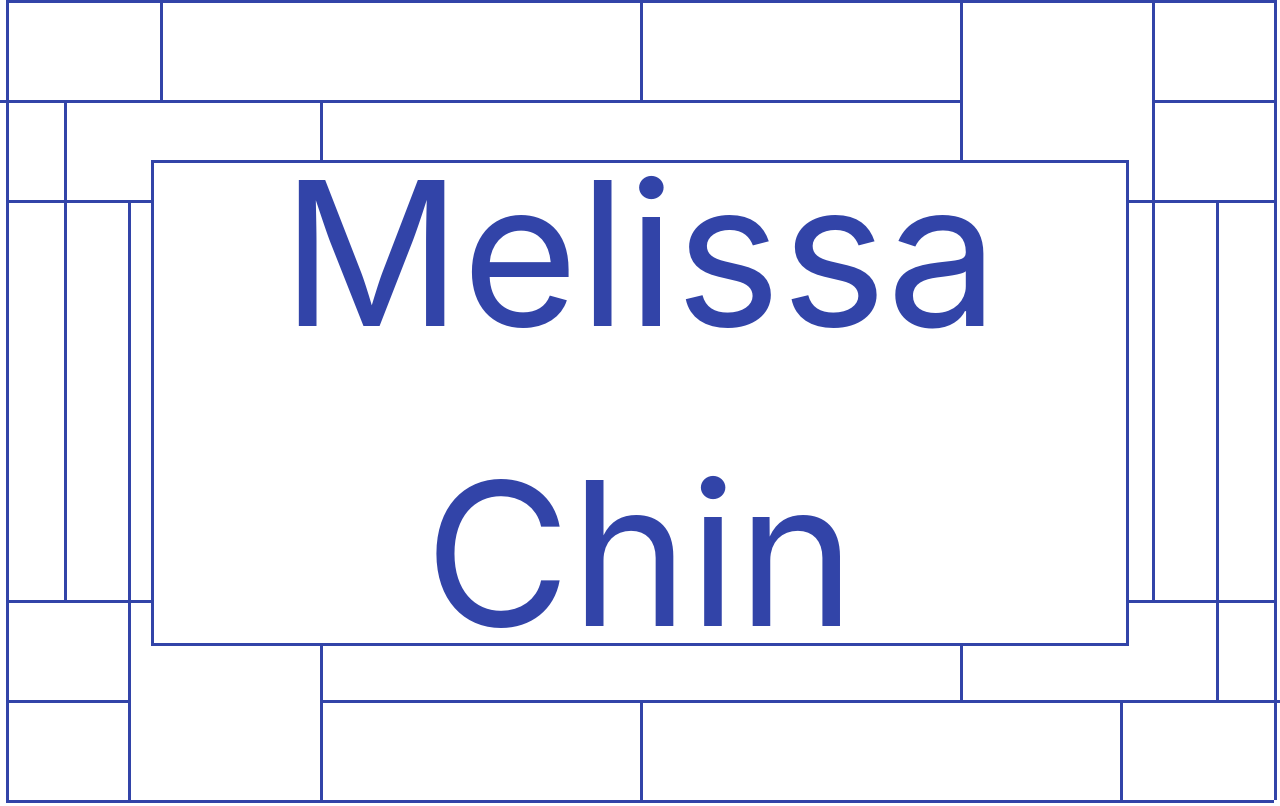
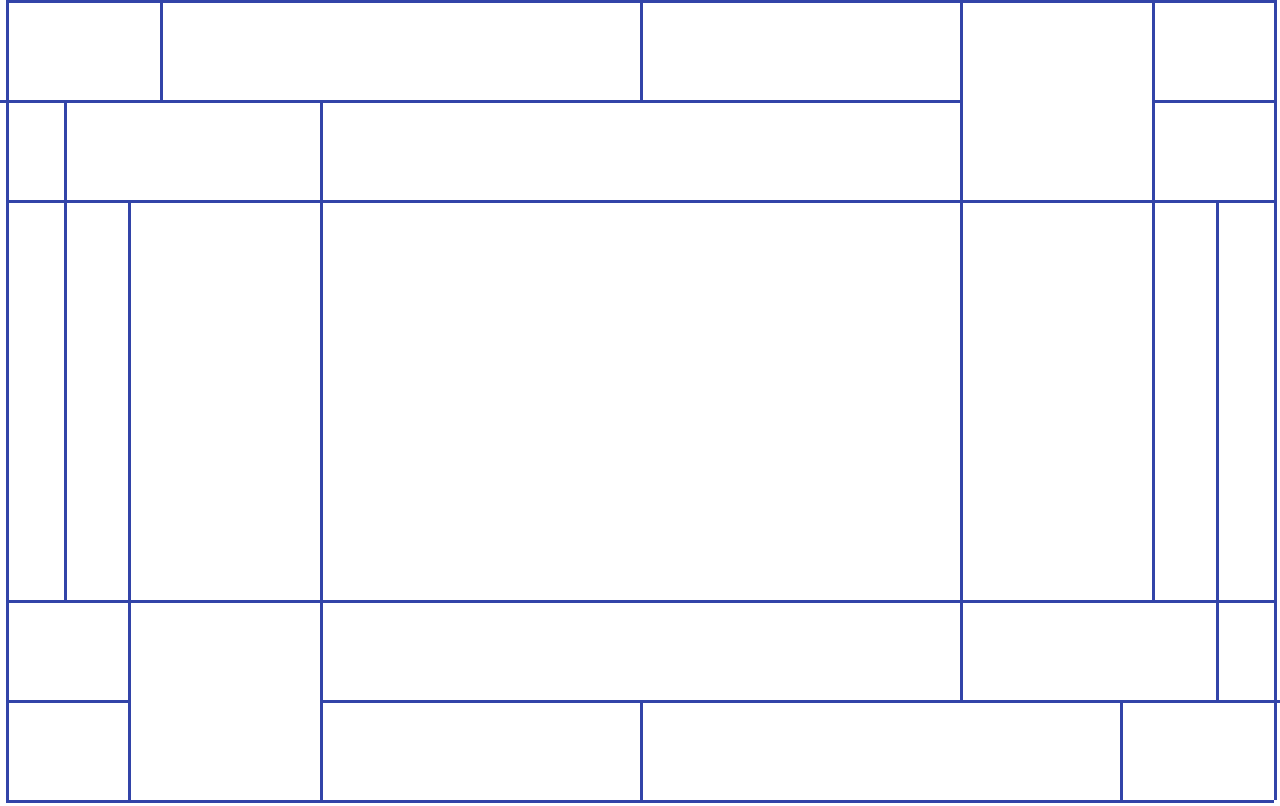
Before and after one commit to mjchin1/WebPageSamples, a React (Vite) app in the folder client/: page /maze in a window 1280 px wide. Built offline with nearby package versions, Linux system fonts and the light colour scheme; a web font is replaced by a local one.

Commit message:
expermenting with title div placement

```diff
--- a/client/src/Components/Maze.jsx
+++ b/client/src/Components/Maze.jsx
@@ -74,7 +74,7 @@ export default function Maze() {
     <div className="horizontalLine11"></div>  */}
 
 
-    <div className="mazeTitleSquare"> Melissa Chin</div>
+    {/* <div className="mazeTitleSquare"> Melissa Chin</div> */}
 
     </div>
 
```
